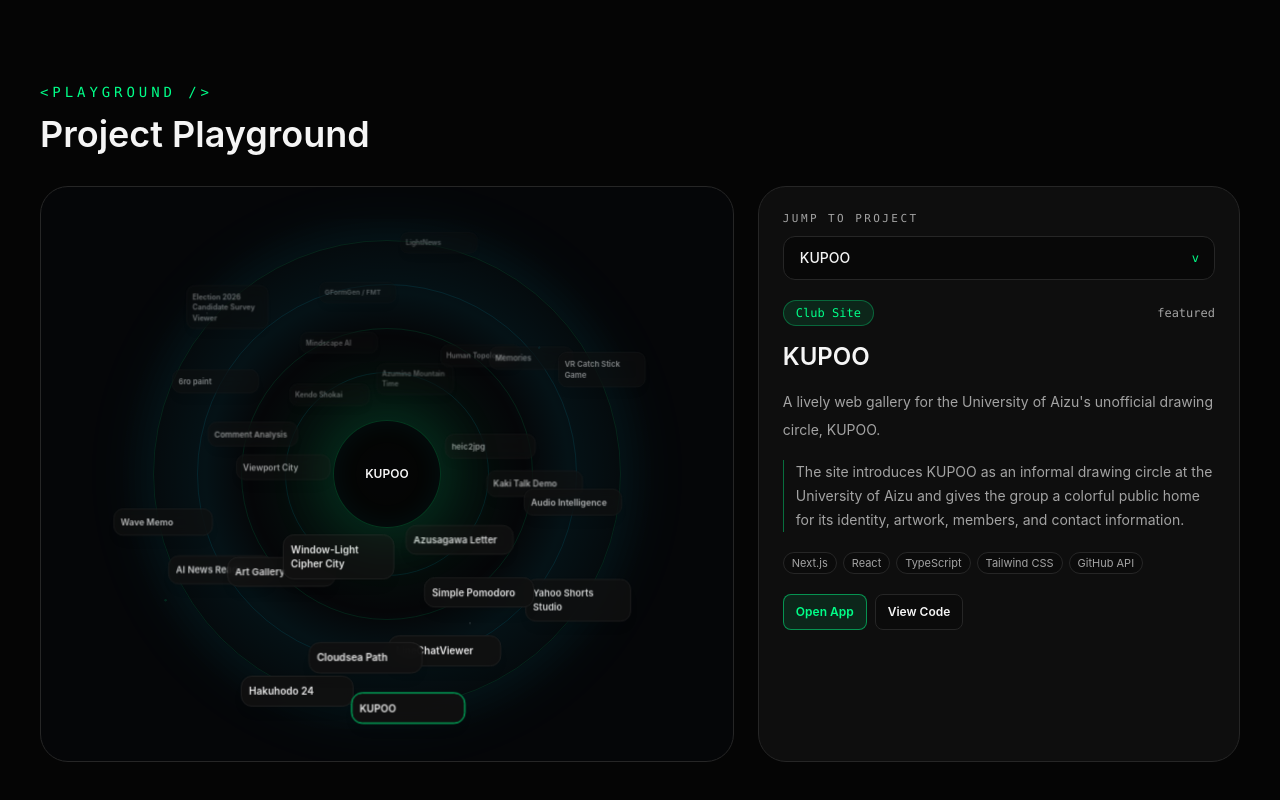
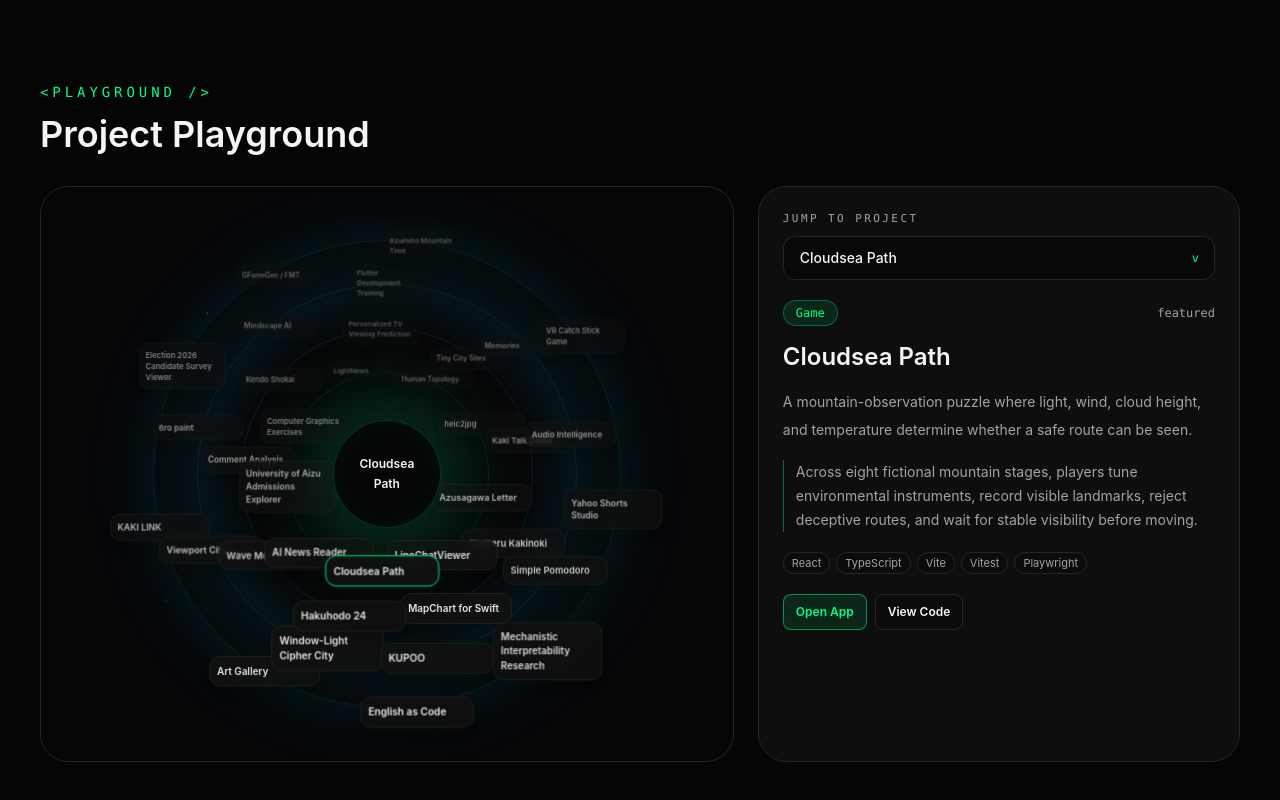
Before and after one commit to ryouy/profile, a Next.js app: page / in a window 1280 px wide. Shown: the part 1234-2034 px from the top of the page. Built offline with nearby package versions, Linux system fonts and the light colour scheme.

Commit message:
Add 10 missing apps and research projects to Playground

```diff
--- a/src/data/projects.ts
+++ b/src/data/projects.ts
@@ -10,6 +10,147 @@ export type Project = {
 };
 
 export const projects: Project[] = [
+  {
+    title: "English as Code",
+    description:
+      "An English-learning tool that visualizes grammar as programming-style expressions while preserving the original words.",
+    details: [
+      "A deterministic tokenizer and parser build a syntax tree, with Simple, Structure, and Grammar views plus a word-level inspector.",
+      "The rule-based engine handles constructions including passives and relative clauses; hundreds of golden-corpus test cases support regression testing."
+    ],
+    category: "Tool",
+    tech: ["TypeScript", "Express", "JavaScript", "AST", "Parsing"],
+    appUrl: "https://english-as-code-indol.vercel.app/",
+    githubUrl: "https://github.com/ryouy/English_as_Code",
+    featured: true
+  },
+  {
+    title: "Tiny City Sites",
+    description:
+      "Student-led small-business website design with ten distinct fictional shop demos.",
+    details: [
+      "The portfolio showcases approachable website design for local restaurants, cafés, and independent stores, with individual concepts for ten businesses.",
+      "Each demo is an independent Astro site; a shared build pipeline bundles them into one deployable showcase."
+    ],
+    category: "Web App",
+    tech: ["Astro", "JavaScript", "CSS", "Vercel"],
+    appUrl: "https://tiny-city-sites.vercel.app/",
+    githubUrl: "https://github.com/ryouy/tiny-city-sites",
+    featured: true
+  },
+  {
+    title: "Shaberu Kakinoki",
+    description:
+      "A mobile-first prototype for collectively looking after a playful persimmon-tree character.",
+    details: [
+      "Eight-question diagnosis, timed watering missions, quizzes, rankings, badges, and a reviewable administration screen demonstrate the product flow.",
+      "Weather and tree conditions are simulated; progress is saved in local storage, without live AI, sensors, shared databases, or authentication."
+    ],
+    category: "Web App",
+    tech: ["HTML", "CSS", "JavaScript", "Local Storage"],
+    appUrl: "https://shabe-kaki.vercel.app",
+    githubUrl: "https://github.com/ryouy/shabe-kaki",
+    featured: true
+  },
+  {
+    title: "University of Aizu Admissions Explorer",
+    description:
+      "An interactive visualization of enrollment by Japanese prefecture at the University of Aizu.",
+    details: [
+      "The dataset contains prefecture-level admissions across academic years 2016–2026, including an eleven-year total.",
+      "Vite and Plotly.js turn the CSV into a visual explorer for comparing the university's geographic intake over time."
+    ],
+    category: "Data Visualization",
+    tech: ["Vite", "JavaScript", "Plotly.js", "CSV"],
+    appUrl: "",
+    githubUrl: "https://github.com/ryouy/UoA_admin_stats",
+    featured: true
+  },
+  {
+    title: "KAKI LINK",
+    description:
+      "An IoT- and AI-inspired concept app for shared persimmon orchard management.",
+    details: [
+      "The demo combines tree status, watering, growth logs, reservations, shared management, community chat, and reward points.",
+      "Automatic watering, cameras, and the AI persimmon character are demonstrated as product concepts rather than claims of deployed orchard hardware."
+    ],
+    category: "Web App",
+    tech: ["Web App", "IoT Concept", "AI Chat", "Prototype"],
+    appUrl: "https://ryouy.github.io/kaki-link/",
+    githubUrl: "https://github.com/ryouy/kaki-link",
+    featured: true
+  },
+  {
+    title: "Mechanistic Interpretability Research",
+    description:
+      "An undergraduate thesis workspace investigating how internal language-model states evolve through reasoning.",
+    details: [
+      "Experiments study hidden-state trajectories and concept activation under negation, replacement, and other prompting conditions with open-weight language models.",
+      "Research in progress examines attractors, self-loops, and activation steering through notebooks, layerwise analyses, and model probes."
+    ],
+    category: "Research",
+    tech: ["Python", "PyTorch", "Transformers", "Qwen", "Jupyter"],
+    appUrl: "",
+    githubUrl: "https://github.com/ryouy/GraduationThesis",
+    featured: true
+  },
+  {
+    title: "Personalized TV Viewing Prediction",
+    description:
+      "A machine-learning prototype predicting an individual's viewing interest from behavioral context and media content.",
+    details: [
+      "The project combines smartphone step history and weather with a model of whether a person is at home.",
+      "Search-history text and transcribed advertisement content are compared using TF–IDF and cosine similarity, complementing a Random Forest predictor."
+    ],
+    category: "Research",
+    tech: ["Python", "scikit-learn", "Whisper", "TF–IDF"],
+    appUrl: "",
+    githubUrl: "https://github.com/ryouy/Hakuhodo_ChatGPT",
+    featured: false
+  },
+  {
+    title: "MapChart for Swift",
+    description:
+      "A native Apple-platform prototype exploring interactive chart rendering and custom graphics.",
+    details: [
+      "An Xcode application exercises graph drawing, view management, and chart interactions in Swift.",
+      "Test targets accompany the learning-oriented iOS/macOS graphics experiments; it is not presented as a released charting library."
+    ],
+    category: "Experiment",
+    tech: ["Swift", "Xcode", "CoreGraphics", "iOS"],
+    appUrl: "",
+    githubUrl: "https://github.com/ryouy/MapChart",
+    featured: false
+  },
+  {
+    title: "Flutter Development Training",
+    description:
+      "A collection of Flutter mobile application samples created during training in Da Nang.",
+    details: [
+      "The repository documents practice with Flutter layouts, state management, navigation, and platform-specific integration.",
+      "It contains multiple learning projects for Android and iOS rather than one released consumer application."
+    ],
+    category: "Experiment",
+    tech: ["Flutter", "Dart", "Android", "iOS"],
+    appUrl: "",
+    githubUrl: "https://github.com/ryouy/Flutter-Training",
+    featured: false
+  },
+  {
+    title: "Computer Graphics Exercises",
+    description:
+      "Programming exercises exploring core graphics concepts, including 3D viewing and geometric rendering.",
+    details: [
+      "The coursework repository includes random-walk triangle experiments and three-dimensional viewing exercises.",
+      "Result write-ups and implementations document practical learning in rendering and visualization."
+    ],
+    category: "Experiment",
+    tech: ["Computer Graphics", "3D", "Rendering", "Coursework"],
+    appUrl: "",
+    githubUrl: "https://github.com/ryouy/CG_exercises",
+    featured: false
+  },
+
   {
     title: "Viewport City",
     description:
```
